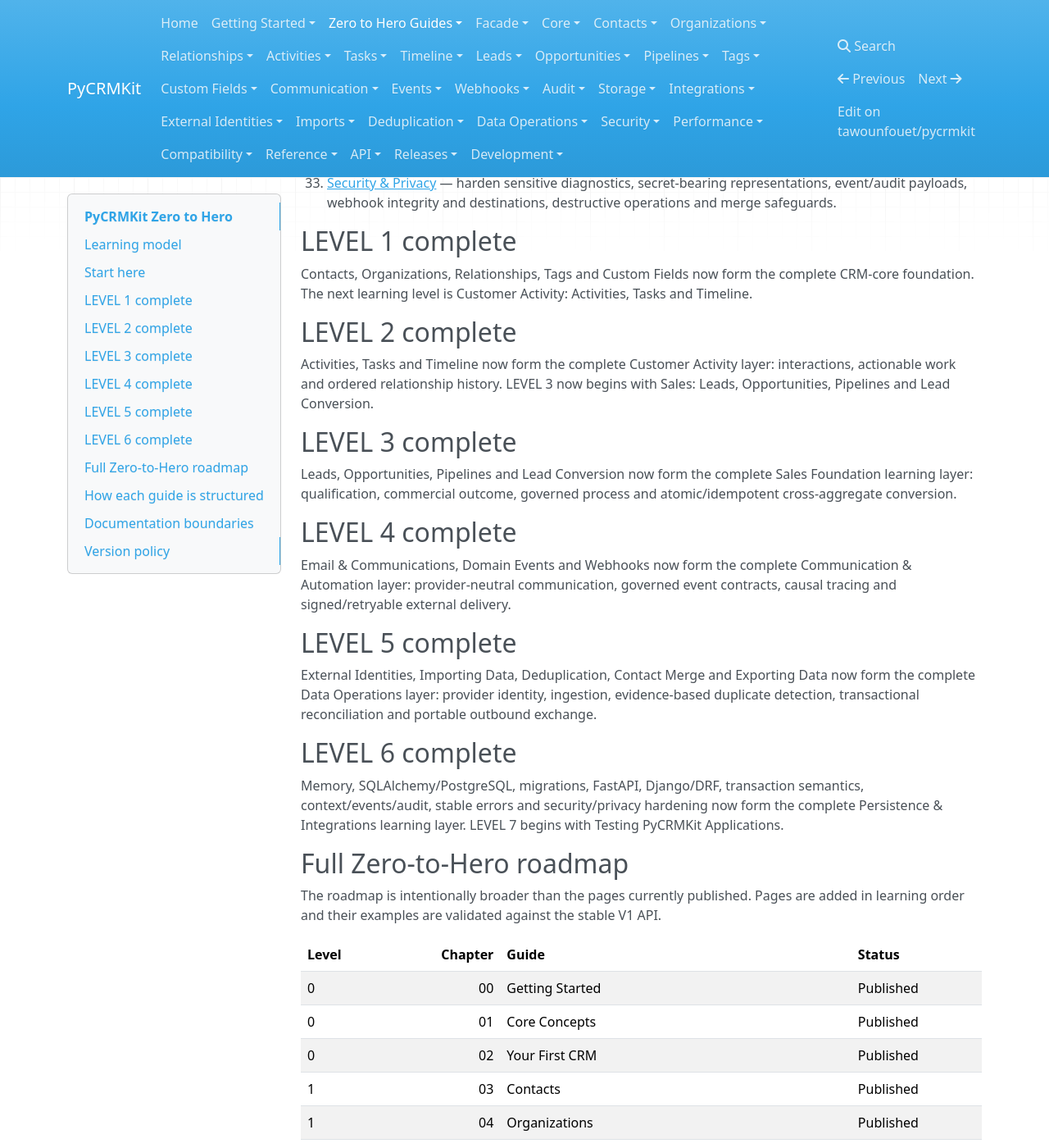
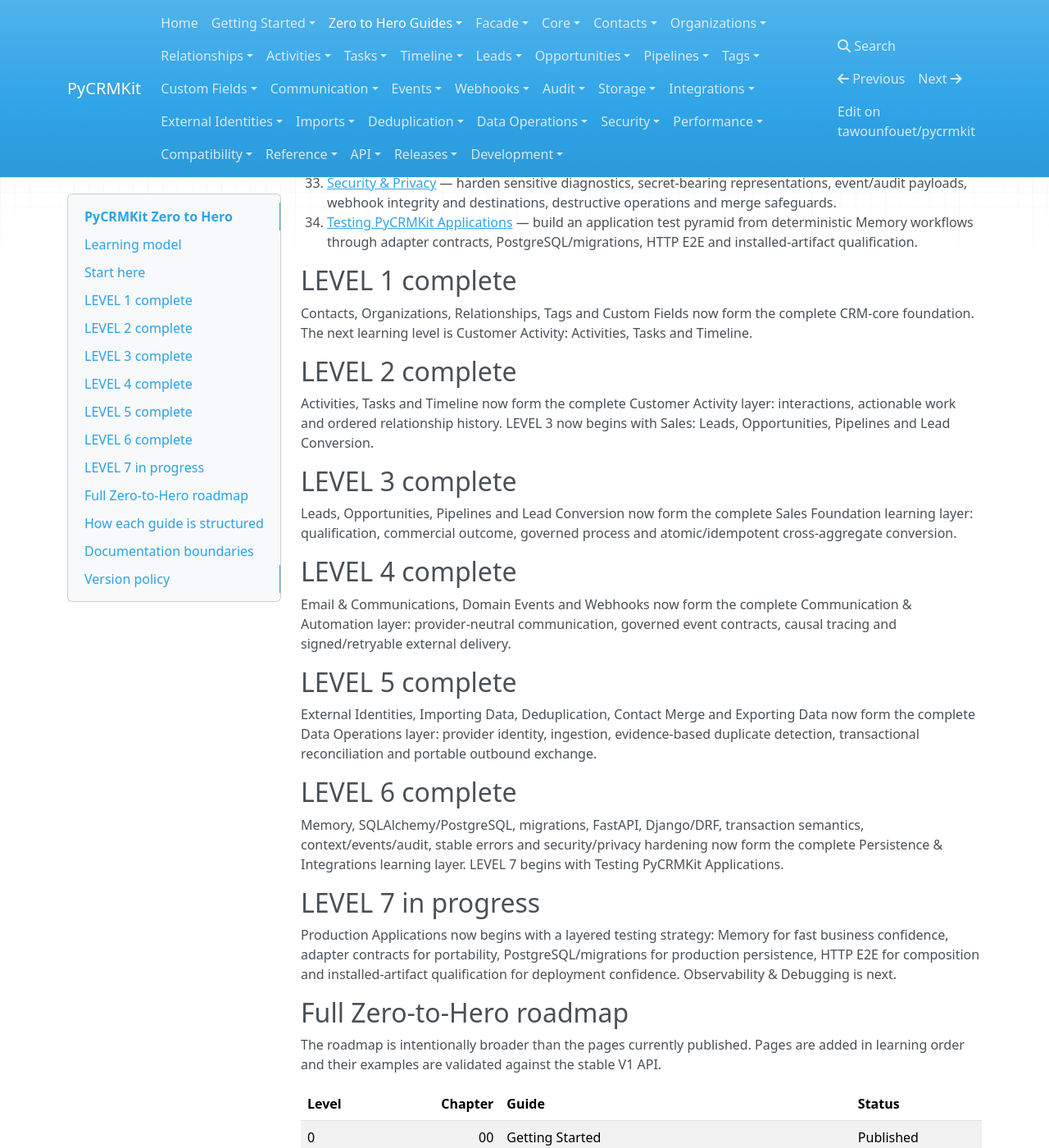
Before and after one commit to tawounfouet/pycrmkit, an MkDocs documentation site: the page built from docs/guides/index.md, in a window 1280 px wide and 1400 px high, scrolled down 2112 px. Shown: the whole window at 82% size. Built offline with MkDocs 1.6.1, drawn with Linux system fonts in a browser that asks for light colours; nearby versions of some CDN libraries.

Commit message:
docs: publish Testing PyCRMKit Applications guide in Level 7 roadmap

```diff
--- a/docs/guides/index.md
+++ b/docs/guides/index.md
@@ -66,6 +66,7 @@
 31. [Context, Events & Audit](30_context_events_and_audit.md) — propagate actor, correlation and causation through immutable Domain Events, privacy-conscious Audit records, transactional Timeline projections and post-commit subscribers.
 32. [Error Handling](31_error_handling.md) — normalize domain, persistence and integration failures through stable codes, privacy-safe context, backend translation and predictable FastAPI/DRF HTTP contracts.
 33. [Security & Privacy](32_security_and_privacy.md) — harden sensitive diagnostics, secret-bearing representations, event/audit payloads, webhook integrity and destinations, destructive operations and merge safeguards.
+34. [Testing PyCRMKit Applications](33_testing_pycrmkit_applications.md) — build an application test pyramid from deterministic Memory workflows through adapter contracts, PostgreSQL/migrations, HTTP E2E and installed-artifact qualification.
 
 ## LEVEL 1 complete
 
@@ -90,6 +91,10 @@
 ## LEVEL 6 complete
 
 Memory, SQLAlchemy/PostgreSQL, migrations, FastAPI, Django/DRF, transaction semantics, context/events/audit, stable errors and security/privacy hardening now form the complete Persistence & Integrations learning layer. LEVEL 7 begins with Testing PyCRMKit Applications.
+
+## LEVEL 7 in progress
+
+Production Applications now begins with a layered testing strategy: Memory for fast business confidence, adapter contracts for portability, PostgreSQL/migrations for production persistence, HTTP E2E for composition and installed-artifact qualification for deployment confidence. Observability & Debugging is next.
 
 ## Full Zero-to-Hero roadmap
 
```
Also changed, not shown: other parts of docs/guides/index.md (+1 -1 lines).
